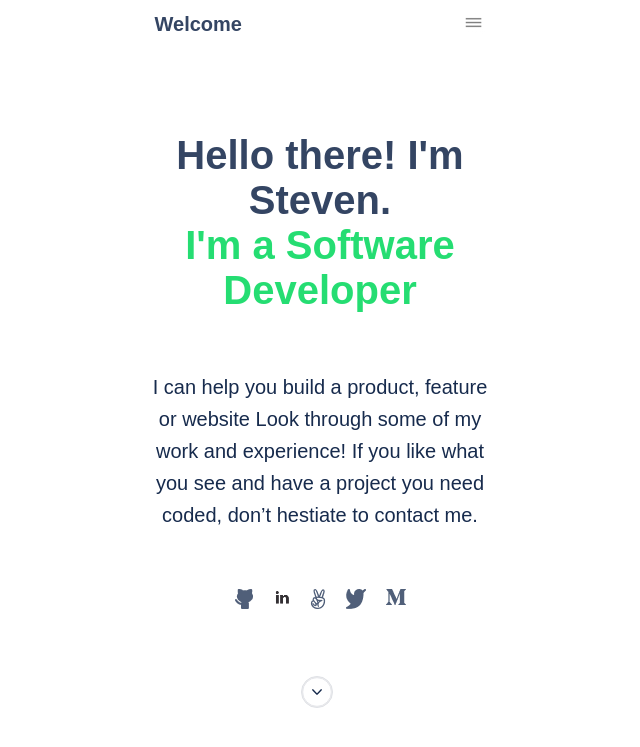
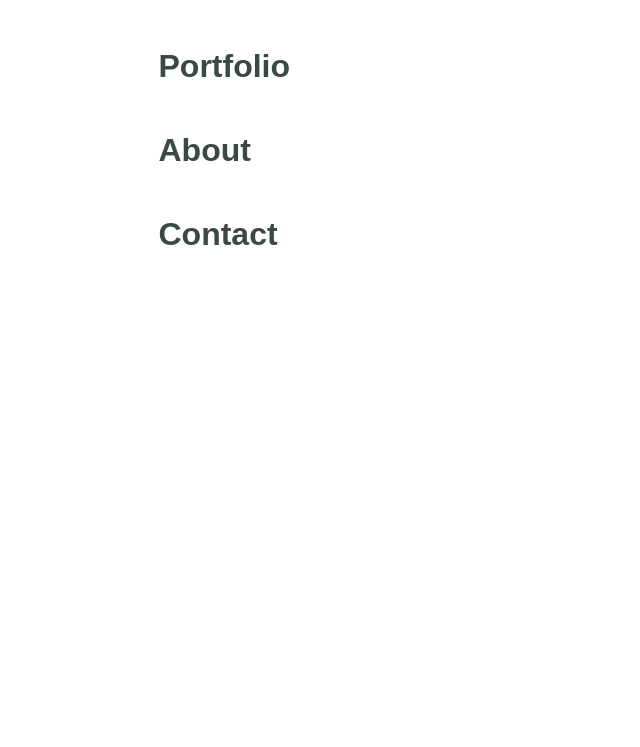
Before and after one commit to sntakirutimana72/Portfolio-Mobile-Version, a website: page index.html in a window 1280 px wide. Shown: the top 747 px of the page, without its empty margins (320-960 px from the left). Drawn offline with Linux system fonts and the light colour scheme.

Commit message:
Add floating menu container & its items

```diff
--- a/index.css
+++ b/index.css
@@ -1,4 +1,8 @@
 /* Declarations */
+
+.hidden {
+  display: none;
+}
 
 .card-float-img {
   position: absolute;
@@ -165,6 +169,28 @@ ul {
 .nav-bar a {
   font-weight: 600;
   line-height: 28px;
+}
+
+.menu-container {
+  z-index: 99;
+  position: absolute;
+  height: 100vh;
+  background: #fff;
+}
+
+.menu-container ul {
+  display: flex;
+  flex-direction: column;
+  gap: 40px;
+  padding: 28px;
+}
+
+.menu-container li {
+  font-style: normal;
+  font-weight: 600;
+  font-size: 32px;
+  line-height: 44px;
+  color: #3A4A42;
 }
 
 /* ===== intro section ====== */
--- a/index.html
+++ b/index.html
@@ -22,6 +22,14 @@
                 </div>
             </nav>
         </header>
+
+        <section class="menu-container main-l-item">
+            <ul>
+                <li>Portfolio</li>
+                <li>About</li>
+                <li>Contact</li>
+            </ul>
+        </section>
 
         <!-- Intro Section -->
         <section class="cont-preview main-l-item">
```
